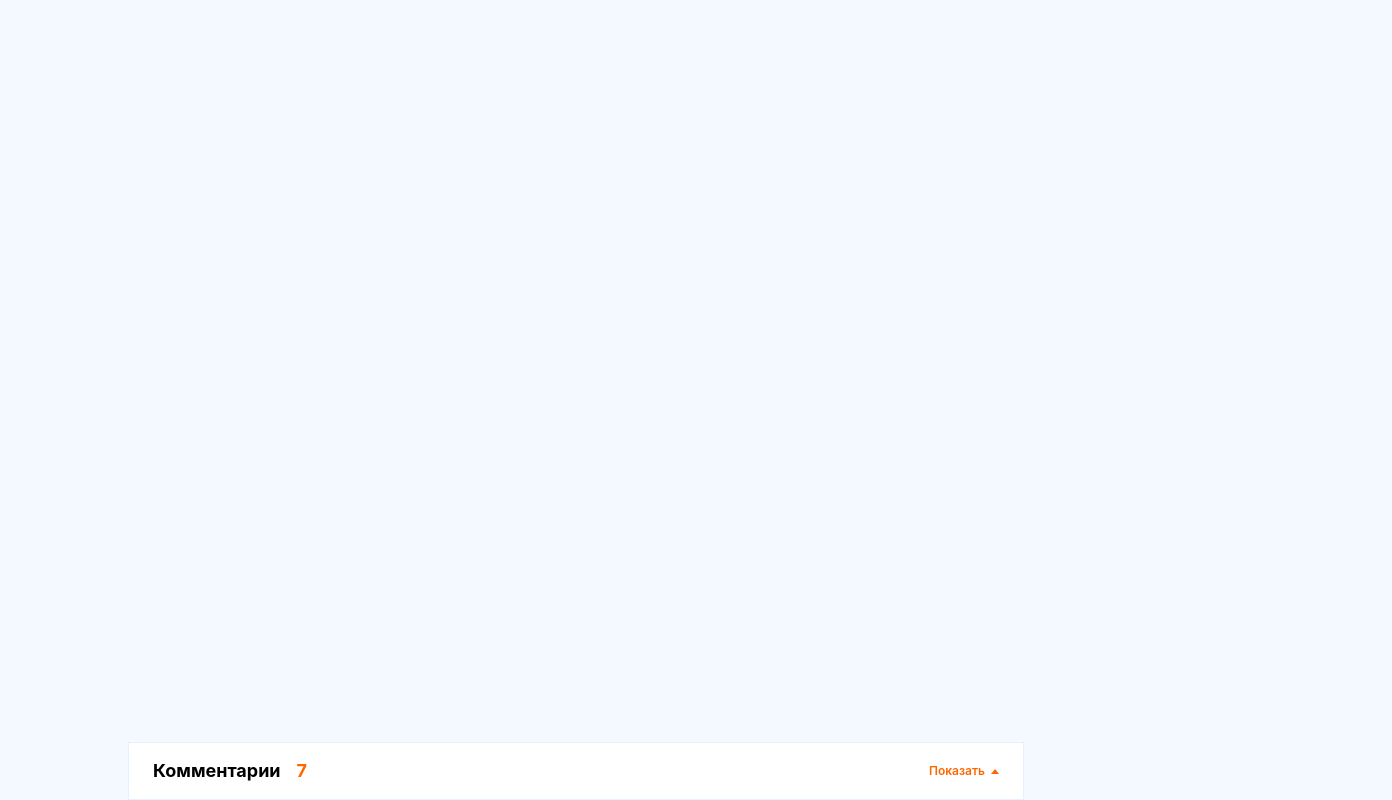
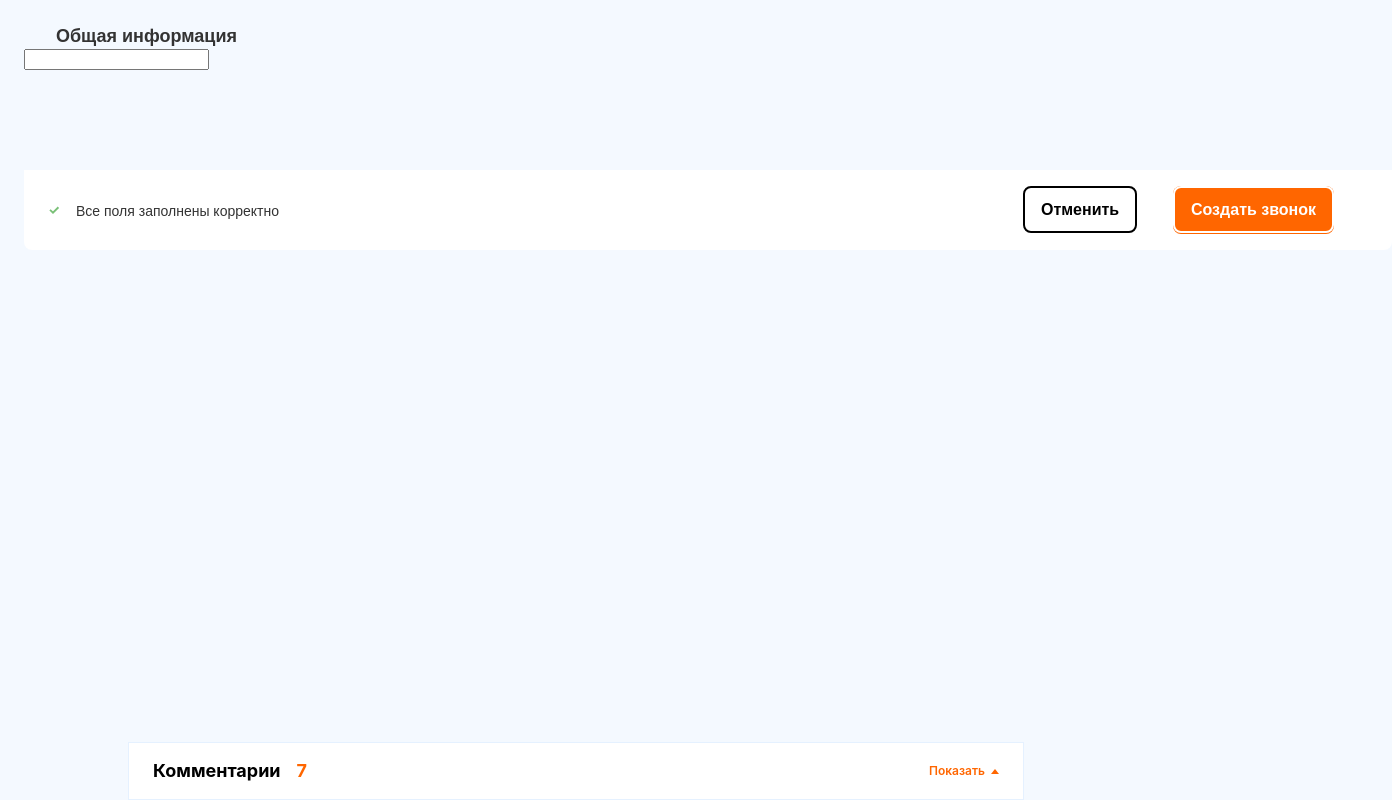
Before and after one commit to Okbitsnok/chat, a React (Create React App) app: page / in a window 1280 px wide. Shown: the whole page, 1392 px wide, since content can reach past the window. Built offline with nearby package versions, Linux system fonts and the light colour scheme; the HTML template or start-up script is replaced by a standard one.

Commit message:
Adding Form

```diff
--- a/package.json
+++ b/package.json
@@ -12,6 +12,7 @@
     "@types/react-dom": "^18.0.5",
     "react": "^18.1.0",
     "react-dom": "^18.1.0",
+    "react-hook-form": "^7.31.3",
     "react-scripts": "5.0.1",
     "styled-components": "^5.3.5",
     "typescript": "^4.7.2",
--- a/src/App.tsx
+++ b/src/App.tsx
@@ -1,9 +1,13 @@
 import React from 'react';
 import Chat from "./chat-component";
+import Form from "./form-component";
 
 function App() {
   return (
-    <Chat/>
+      <>
+        <Form/>
+        <Chat/>
+      </>
   );
 }
 
--- /dev/null
+++ b/src/Icon/Correct.tsx
@@ -0,0 +1,18 @@
+
+
+const Correct = () => {
+    return (
+        <svg width="13" height="12" viewBox="0 0 13 12" fill="none" xmlns="http://www.w3.org/2000/svg">
+            <g clipPath="url(#clip0_549_2886)">
+                <path d="M2.18945 5.92734L5.40118 8.95446L11.3105 3.04492" stroke="#79C077" strokeWidth="2"/>
+            </g>
+            <defs>
+                <clipPath id="clip0_549_2886">
+                    <rect width="12" height="12" fill="white" transform="translate(0.75)"/>
+                </clipPath>
+            </defs>
+        </svg>
+    )
+}
+
+export default Correct;
--- /dev/null
+++ b/src/Icon/InCorrect.tsx
@@ -0,0 +1,13 @@
+
+const InCorrect = () => {
+    return (
+        <svg>
+            <svg width="13" height="12" viewBox="0 0 13 12" fill="none" xmlns="http://www.w3.org/2000/svg">
+                <path d="M2.50586 10L10.9937 2" stroke="#EE8C8C" strokeWidth="2"/>
+                <path d="M2.75 1.75586L10.75 10.2437" stroke="#EE8C8C" strokeWidth="2"/>
+            </svg>
+        </svg>
+    )
+}
+
+export default InCorrect;
--- a/src/components/Button/Button.tsx
+++ b/src/components/Button/Button.tsx
@@ -1,4 +1,4 @@
-import React, {FC, MouseEventHandler} from 'react';
+import React, {FC, MouseEventHandler, ReactElement} from 'react';
 import {ButtonStyled} from './Button.styles';
 
 export type ButtonProps = {
@@ -13,6 +13,7 @@ export type ButtonProps = {
     type: 'button' | 'submit' | 'reset';
     contrast: boolean;
     fullWidth: boolean;
+    children: ReactElement
 };
 
 export const Button: FC<Partial<ButtonProps>> = (props) => {
--- /dev/null
+++ b/src/form-component/Form.styles.ts
@@ -0,0 +1,71 @@
+import styled from "styled-components";
+
+export const FormContainer = styled.div`
+  margin: 24px;
+  width: 916px;
+  height: 686px;
+`
+
+export const TitleForm = styled.div`
+  margin-left: 32px;
+  font-family: 'Nunito Sans',sans-serif;
+  font-style: normal;
+  font-weight: 700;
+  font-size: 18px;
+  line-height: 24px;
+  color: #333333;
+`
+
+export const SubmitContainer = styled.div`
+  display: flex;
+  align-items: center;
+  width: 1368px;
+  height: 80px;
+  background: white;
+  margin-top: 100px;
+  border-radius: 0 0 8px 8px;
+`
+
+export const Buttons = styled.div`
+  display: flex;
+  width: 369px;
+  height: 48px;
+  margin-right: 0;
+  margin-left: auto;
+`
+
+export const Cancel = styled.div`
+  width: 150px;
+  height: 48px;
+`
+
+export const CreateCall = styled.div`
+  height: 48px;
+  background: #FF6600;
+  border-radius: 8px;
+  color: white;
+`
+
+
+
+export const FormUse = styled.form`
+
+`
+
+export const Message = styled.div`
+  margin-left: 24px;
+
+  svg {
+    width: 12px;
+    height: 12px;
+    margin-right: 16px;
+  }
+
+  span {
+    font-family: 'Nunito Sans', sans-serif;
+    font-style: normal;
+    font-weight: 400;
+    font-size: 14px;
+    color: #333333;
+  }
+`
--- /dev/null
+++ b/src/form-component/Form.tsx
@@ -0,0 +1,68 @@
+import React from "react";
+import {useForm} from "react-hook-form";
+import {SubmitContainer, FormContainer, FormUse, TitleForm, Cancel, CreateCall, Buttons, Message} from "./Form.styles";
+import {Button} from "../components/Button/Button";
+import InCorrect from "../Icon/InCorrect";
+import Correct from "../Icon/Correct";
+
+const Form = () => {
+
+
+    const {
+        register,
+        handleSubmit,
+        formState: {errors}
+    } = useForm({
+        mode: "onBlur"
+    })
+
+    const onSubmit = (data: any) => {
+        console.log(data)
+    }
+
+    return (
+        <FormContainer>
+            <TitleForm>
+                Общая информация
+            </TitleForm>
+
+            <FormUse onSubmit={handleSubmit(onSubmit)}>
+                <input  {...register("field", {
+                    required: true
+                })}/>
+
+                <SubmitContainer>
+                    <div>
+                        {errors?.field ?
+                            <Message>
+                                <InCorrect/>
+                                <span>Поля заполнены некорректно</span>
+                            </Message>
+                            :
+                            <Message>
+                                <Correct/>
+                                <span>Все поля заполнены корректно</span>
+                            </Message>
+                        }
+                    </div>
+
+                    <Buttons>
+                        <Cancel>
+                            <Button>
+                                <div>Отменить</div>
+                            </Button>
+                        </Cancel>
+
+                        <CreateCall>
+                            <Button type="submit" fullWidth={false}>
+                                <div>Создать звонок</div>
+                            </Button>
+                        </CreateCall>
+                    </Buttons>
+                </SubmitContainer>
+            </FormUse>
+        </FormContainer>
+    )
+}
+
+export default Form;
--- /dev/null
+++ b/src/form-component/index.ts
@@ -0,0 +1 @@
+export { default } from "./Form";
```
Also changed, not shown: 1 other file (tests, documents, lock files or other folders). Lines whose indentation alone changed are shown as unchanged.
